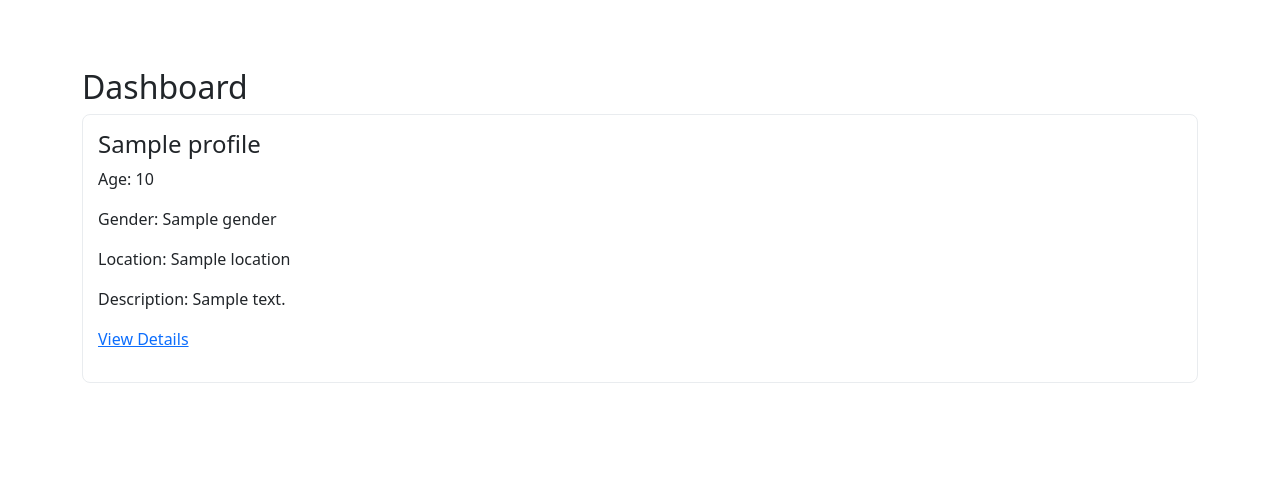
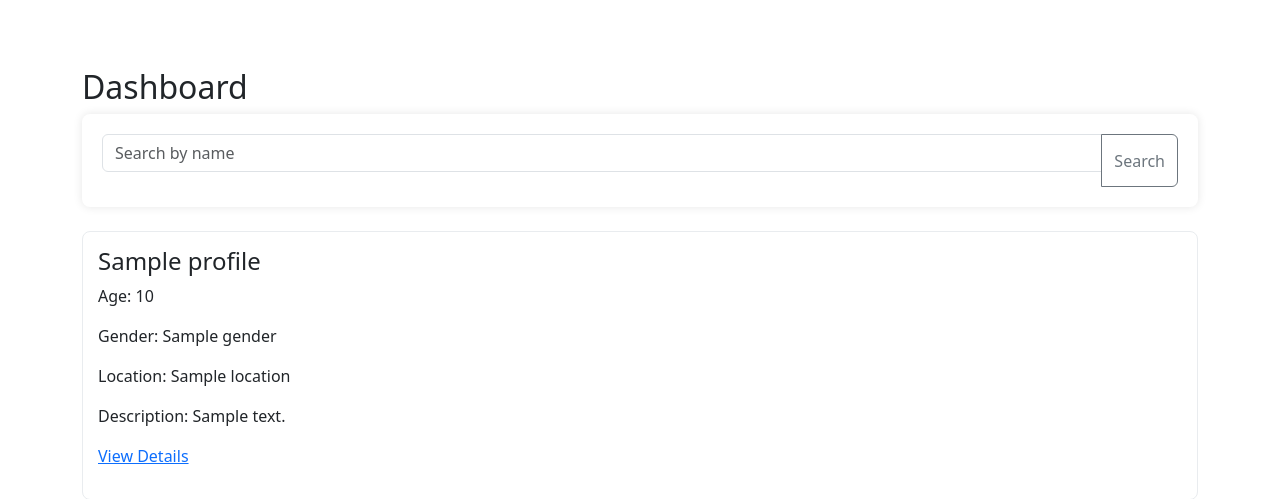
Before and after one commit to abssharma/nomad, a Flask app: template frontend/templates/dashboard.html in a window 1280 px wide. Shown: the part 56-555 px from the top of the page. Run offline with Flask 2, Linux system fonts and the light colour scheme; the template is opened without the code that fills it: most values are stand-ins (such as "Sample title", 1, 10 or a date in 2020).

Commit message:
Update dashboard.html

```diff
--- a/frontend/templates/dashboard.html
+++ b/frontend/templates/dashboard.html
@@ -20,18 +20,25 @@
   </nav>
   <div class="container mt-5">
       <h2>Dashboard</h2>
+      <!-- New Search Form -->
+      <form method="GET" action="/search" class="mb-4">
+          <div class="input-group">
+              <input type="text" name="q" class="form-control" placeholder="Search by name" required>
+              <button class="btn btn-outline-secondary" type="submit">Search</button>
+          </div>
+      </form>
       <div id="profiles">
           {% for profile in profiles %}
           <div class="profile-card">
-              {% if profile.image_path %}
-                <img src="{{ url_for('static', filename='uploads/' ~ profile.image_path|basename) }}"
-                alt="Profile Image" style="max-width: 150px;">
-              {% endif %}
               <h4>{{ profile.name }}</h4>
               <p>Age: {{ profile.age }}</p>
               <p>Gender: {{ profile.gender }}</p>
               <p>Location: {{ profile.location }}</p>
               <p>Description: {{ profile.description }}</p>
+              {% if profile.image_path %}
+                <img src="{{ url_for('static', filename='uploads/' ~ profile.image_path|basename) }}"
+                     alt="Profile Image" style="max-width: 150px;">
+              {% endif %}
               <p><a href="/profile/{{ profile._id }}">View Details</a></p>
           </div>
           {% endfor %}
```
